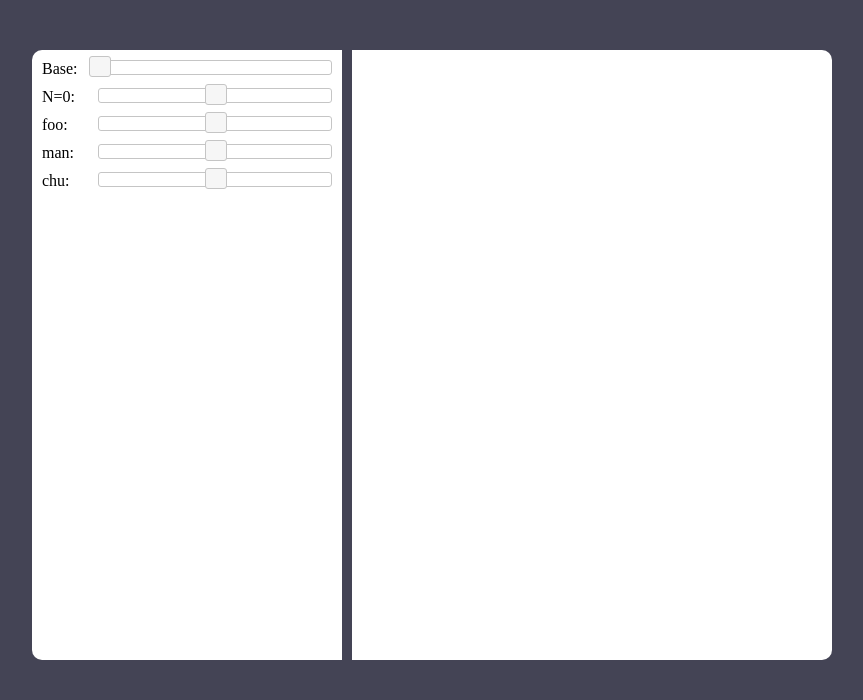
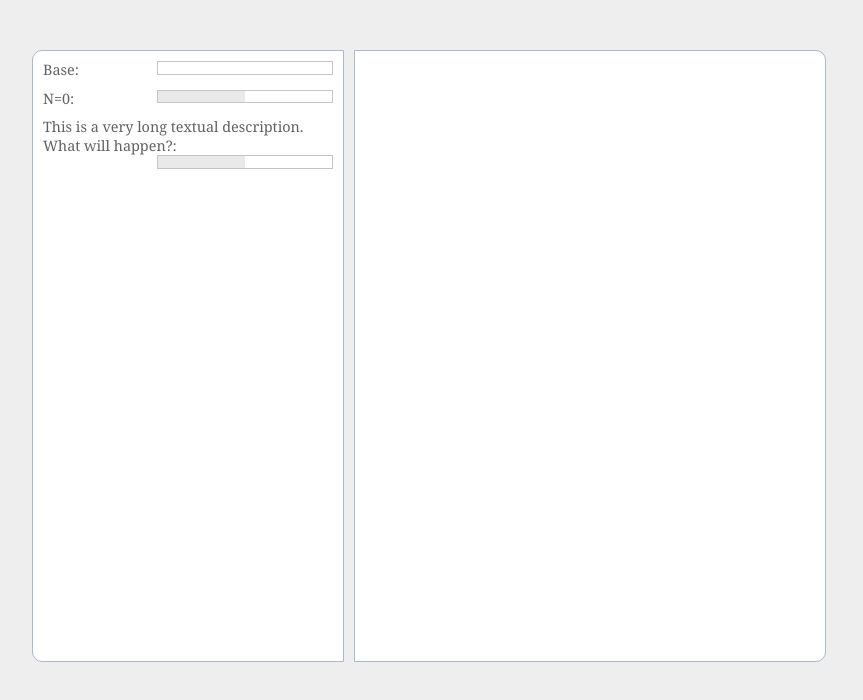
Before and after one commit to owloil/sliderui, a plain HTML site: page index.html in a window 1280 px wide. Shown: the whole page, without its empty margins (208-1071 px from the left). Drawn offline with Linux system fonts and the light colour scheme.

Commit message:
Added prettier styles

```diff
--- a/SliderUI.js
+++ b/SliderUI.js
@@ -176,7 +176,7 @@ var SliderUI=function(ident){
         var minv=(statevalue.min===undefined )? 0:statevalue.min;
         var maxv=(statevalue.max===undefined )? 1:statevalue.max;
         var stepv=(statevalue.step===undefined )? 0.001:statevalue.step;
-        $("#"+ident+key).slider({ min:minv, max:maxv ,step:stepv,value:v,slide:statevalue.onSlideFunc});
+        $("#"+ident+key).slider({ min:minv, max:maxv ,step:stepv,value:v,slide:statevalue.onSlideFunc,range:"min"});
 
         //Copy the values into our curState
         curState[key]=Object.assign({ },statevalue);
--- a/index.js
+++ b/index.js
@@ -12,19 +12,14 @@ $(document).ready(function(){
         newsliderlist["0"]={text:"N="+ui.value,ordering:"c",update:true,defaultvalue:myUI.getValue(0)};
         for(var n=1;n<ui.value;n++){
             newsliderlist[""+n]={text:"N="+n}
-            if(n===1)
-                newsliderlist[""+n].ordering="b";
         }
         myUI.setState(newsliderlist);
-        myUI.logAlphabetized();
     };
 
-    var bsval={min:0,ordering:"a",max:100,step:1,defaultvalue:0,onSlideFunc:baseupdater, text:"Base"}
+    var bsval={min:0,ordering:"a",update:false,max:100,step:1,defaultvalue:0,onSlideFunc:baseupdater, text:"Base"}
 
 
     myUI.add("baseslider",bsval);
+    myUI.add("newthing",{text:"This is a very long textual description. What will happen?"});
     myUI.add("0",{text:"N=0",ordering:"c"});
-    myUI.add("1",{text:"foo"});
-    myUI.add("2",{text:"man"});
-    myUI.add("3",{text:"chu"});
 });
--- a/style.css
+++ b/style.css
@@ -1,6 +1,6 @@
 
 body {
-  background:#445;
+  background:rgb(238,238,238);
 }
 #appcontainer{
   max-width:800px;
@@ -11,39 +11,51 @@ body {
 #contentcontainer {
     float:left;
     background:white;
-  width:470px;
+  width:460px;
   height:600px;
   border-top-right-radius:10px;
   border-bottom-right-radius:10px;
-  border 2px solid gray;
+  border: 1px solid #a9b9ce;
   padding:5px;
   margin-left:10px;
 }
 #interfacecontainer {
     float:left;
-  background:white;
+  background:#fff;
   width:300px;
   height:600px;
   float:left;
   border-top-left-radius:10px;
   border-bottom-left-radius:10px;
-  border 2px solid gray;
+  border: 1px solid #a9b9ce;
   padding:5px;
-  overflow:auto;
+  overflow-y:auto;
 
+    overflow-x: hidden;
+
+  background-image: linear-gradient(#, #222);
+
+}
+.sliderholder .ui-corner-all {
+    border-radius: 0px;
+}
+.ui-slider-handle {
+    display:none;
 }
 
 #tofill {
-  georgia,'times new roman',times,serif;
+    font-family: georgia,'times new roman',times,serif;
     font-size: 1.125rem;
     line-height: 1.5625rem;
 }
 .minislider {
-    width:80%;
+    width:60%;
     float:right;
-
 }
 .sliderHolder {
     padding:5px;
-
+    font-family: georgia,'times new roman',times,serif;
+    font-size: 0.9rem;
+    line-height: 1.1625rem;
+    color:#616161;
 }
```
Also changed, not shown: index.html (+2 -0 lines).
